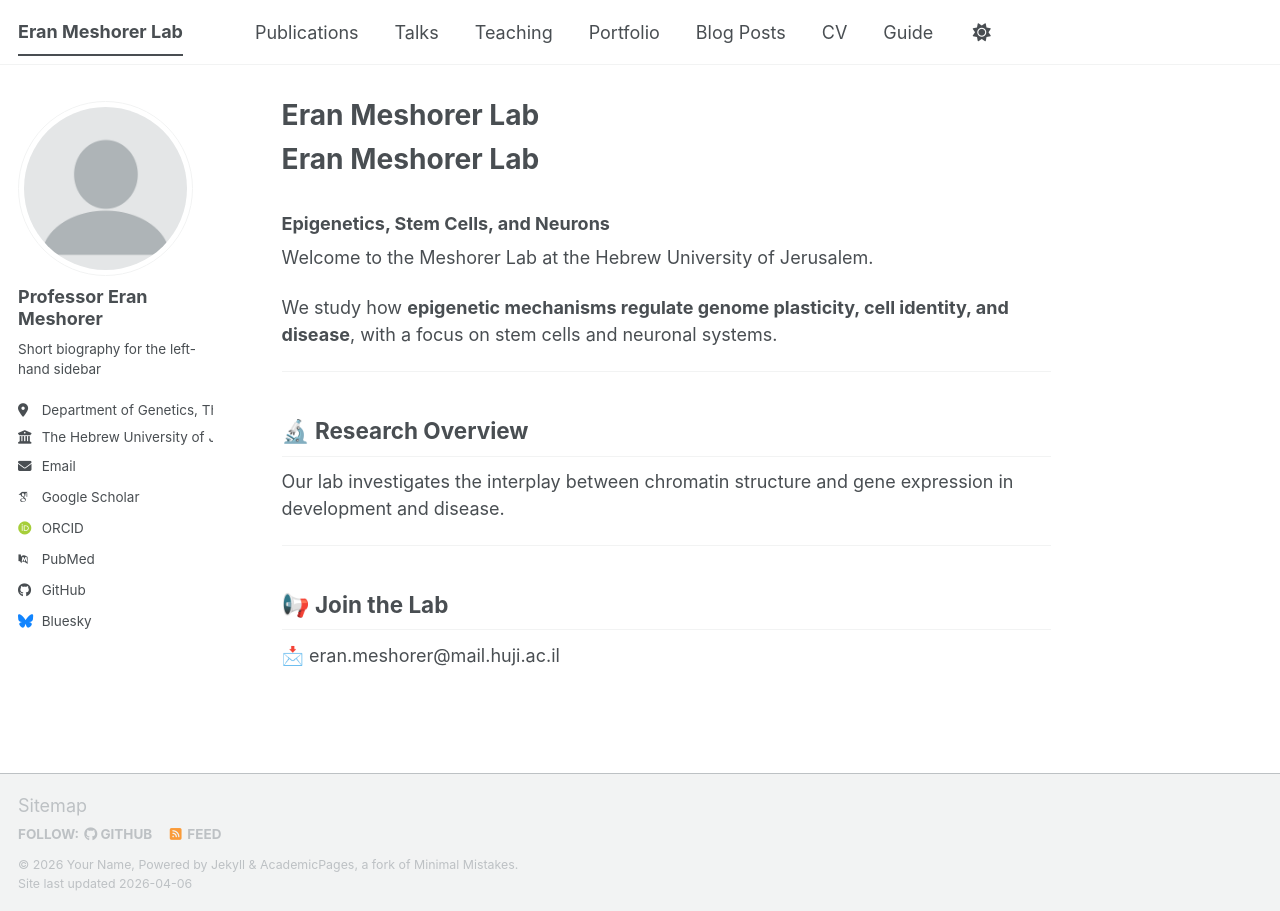
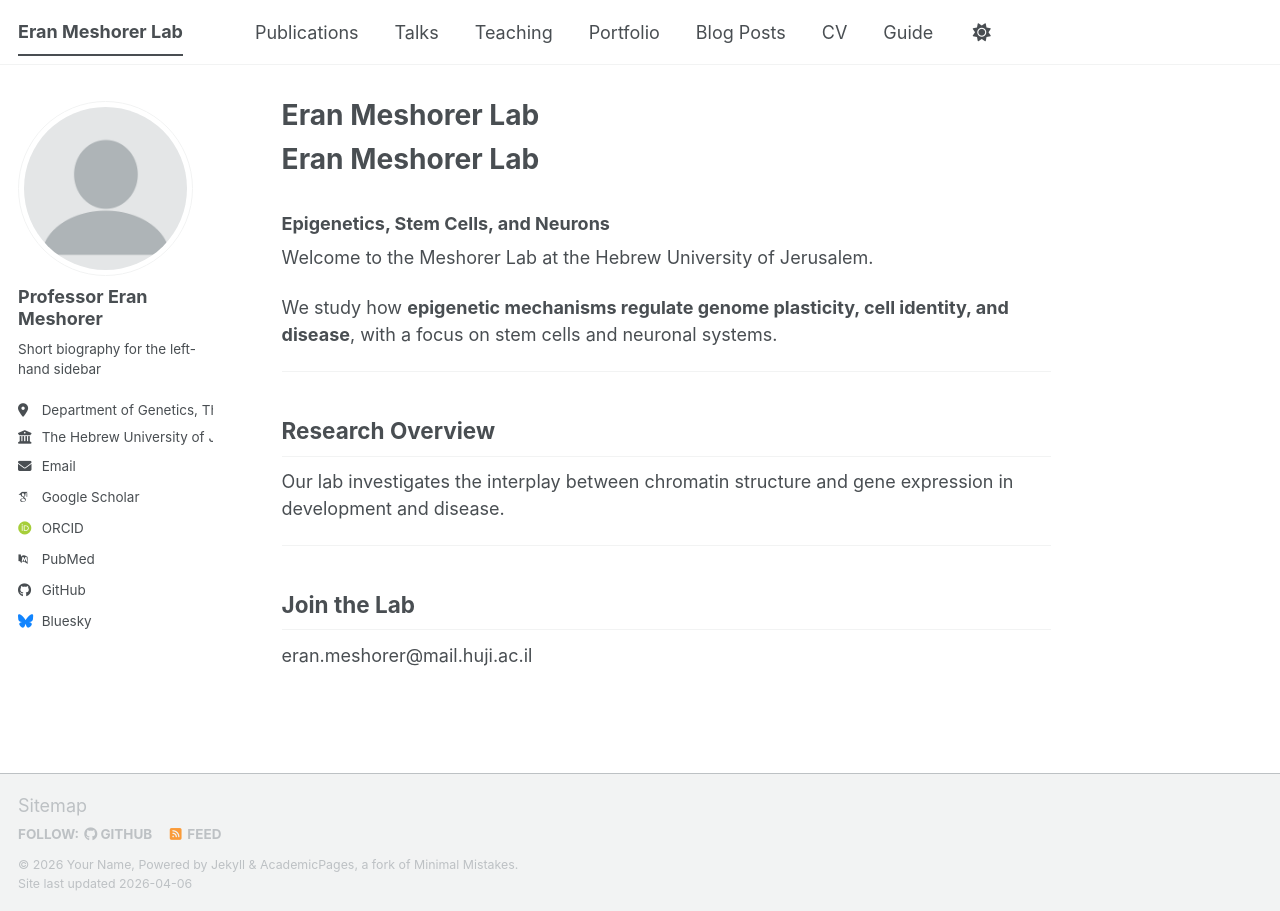
Before and after one commit to Liora347/labwebsite, a Jekyll site: the page built from index.md, in a window 1280 px wide. Built offline with Jekyll 4.4.1, drawn with Linux system fonts in a browser that asks for light colours; some web fonts are replaced; a script bundle is joined from its source files by our own code; library files that are not in the unit come from our copies.

```diff
--- a/index.md
+++ b/index.md
@@ -13,12 +13,12 @@ We study how **epigenetic mechanisms regulate genome plasticity, cell identity,
 
 ---
 
-## 🔬 Research Overview
+## Research Overview
 
 Our lab investigates the interplay between chromatin structure and gene expression in development and disease.
 
 ---
 
-## 📢 Join the Lab
+## Join the Lab
 
-📩 eran.meshorer@mail.huji.ac.il
+eran.meshorer@mail.huji.ac.il
```
